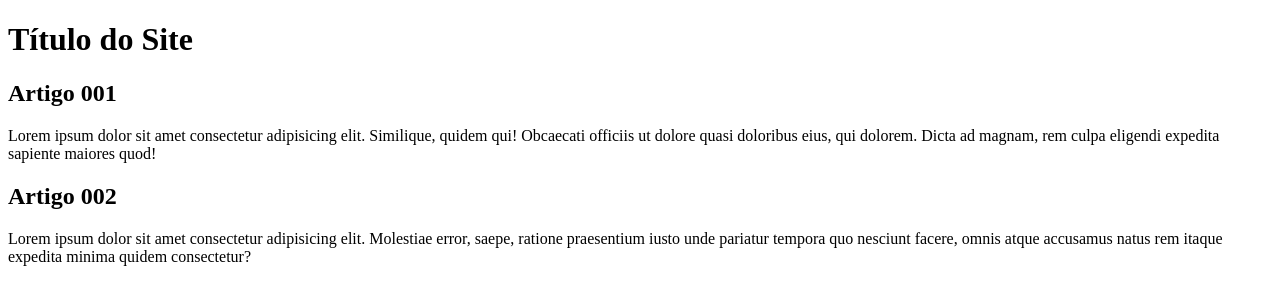
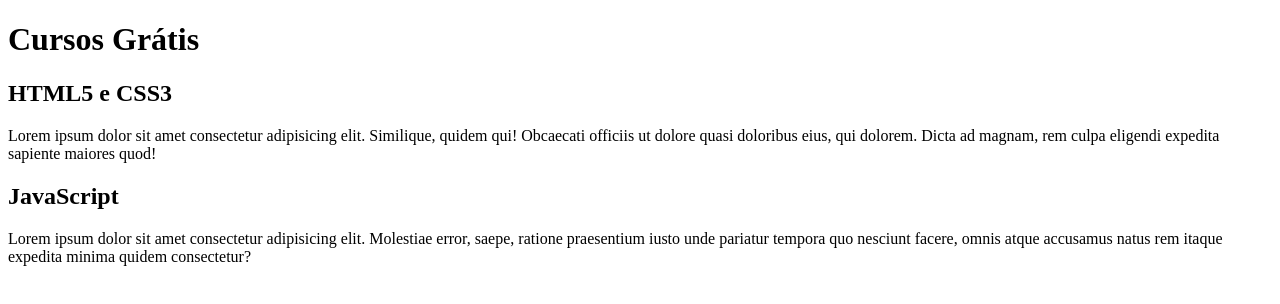
Before and after one commit to BernardoCerqueira/projeto-site, a plain HTML site: page index.html in a window 1280 px wide. Drawn offline with Linux system fonts and the light colour scheme.

Commit message:
Início do conteúdo

```diff
--- a/index.html
+++ b/index.html
@@ -8,14 +8,14 @@
 <body>
     <main>
         <header>
-            <h1>Título do Site</h1>
+            <h1>Cursos Grátis</h1>
         </header>
         <article>
-            <h2>Artigo 001</h2>
+            <h2>HTML5 e CSS3</h2>
             <p>Lorem ipsum dolor sit amet consectetur adipisicing elit. Similique, quidem qui! Obcaecati officiis ut dolore quasi doloribus eius, qui dolorem. Dicta ad magnam, rem culpa eligendi expedita sapiente maiores quod!</p>
         </article>
         <article>
-            <h2>Artigo 002</h2>
+            <h2>JavaScript</h2>
             <p>Lorem ipsum dolor sit amet consectetur adipisicing elit. Molestiae error, saepe, ratione praesentium iusto unde pariatur tempora quo nesciunt facere, omnis atque accusamus natus rem itaque expedita minima quidem consectetur?</p>
         </article>
     </main>
```
